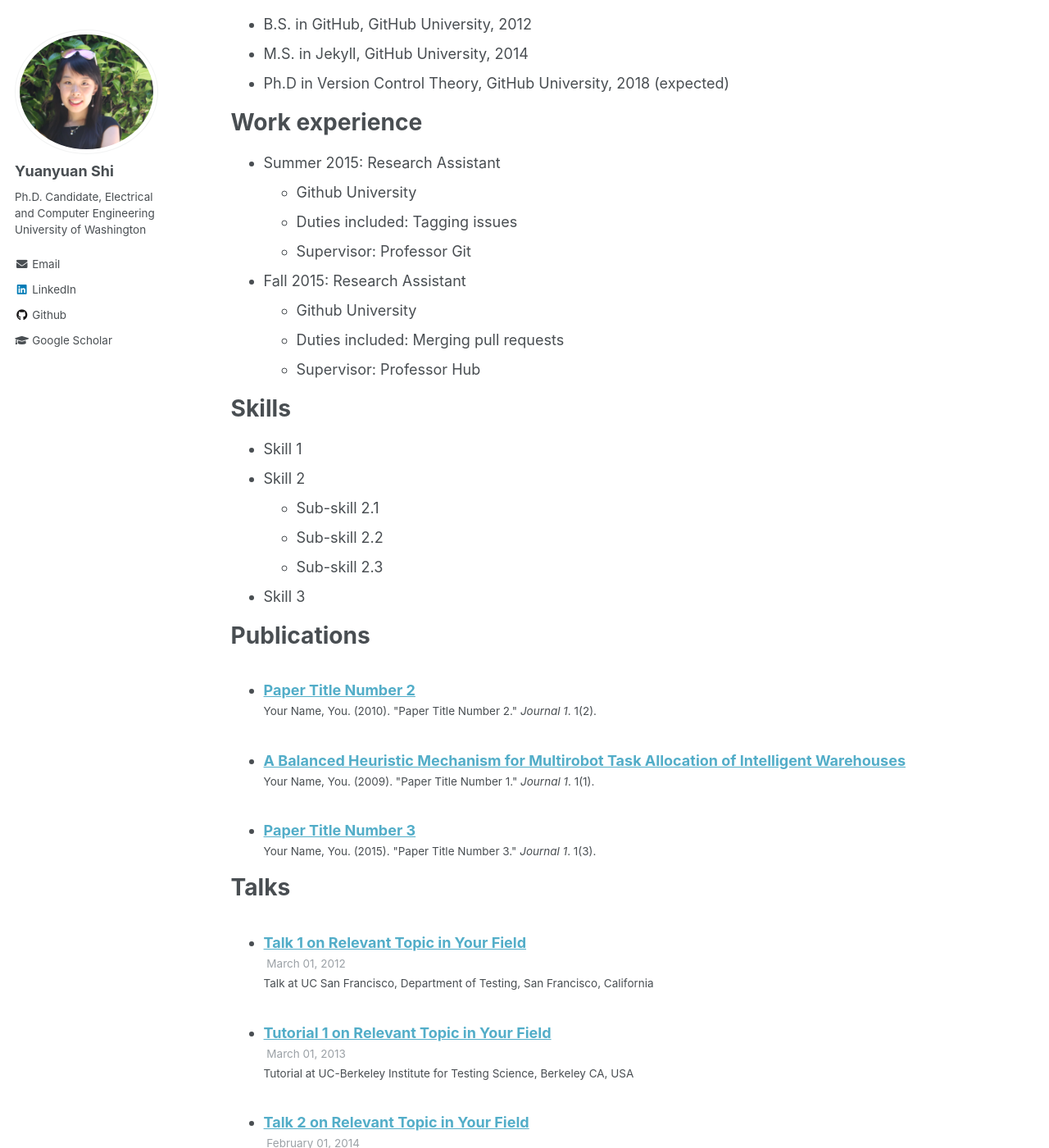
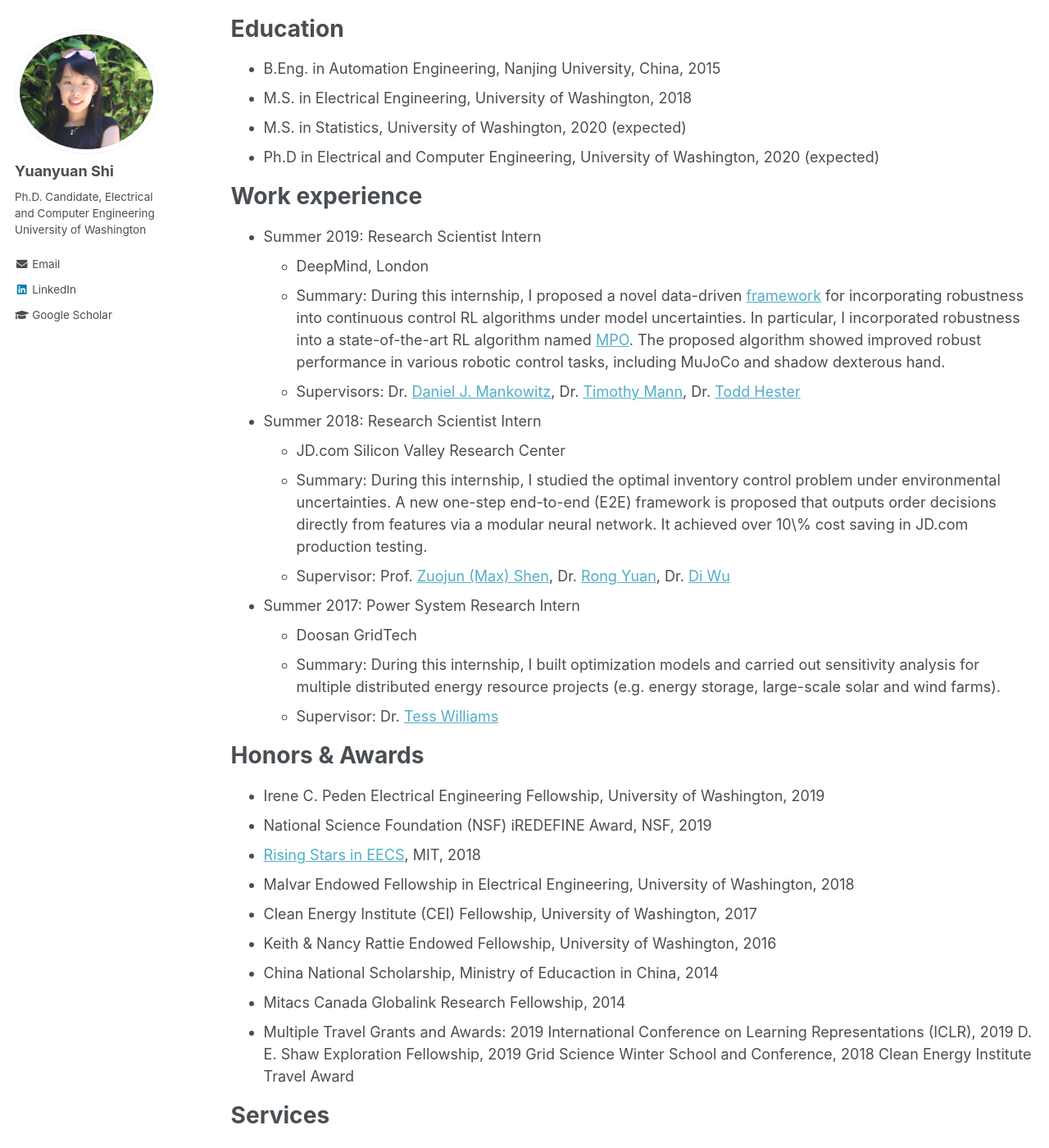
Before and after one commit to Yuanyuan-Shi/website, a Jekyll site: the page built from _pages/cv.md, in a window 1280 px wide and 1400 px high, scrolled down 196 px. Shown: the whole window at 82% size. Built offline with Jekyll 4.4.1, drawn with Linux system fonts in a browser that asks for light colours; some of the changed text lies outside the part shown.

Commit message:
change publications

```diff
--- a/_config.yml
+++ b/_config.yml
@@ -96,7 +96,7 @@
   flickr           :
   facebook         :
   foursquare       :
-  github           : "Yuanyuan-Shi"
+  github           : #"Yuanyuan-Shi"
   google_plus      :
   keybase          :
   instagram        :
--- a/_pages/cv.md
+++ b/_pages/cv.md
@@ -9,51 +9,50 @@
 
 {% include base_path %}
 
+My latest CV could be downloaded here. [CV](https://drive.google.com/file/d/1e4vGRPEcI7w9w712VtC8JZkrK3vHIJf4/view?usp=sharing)
+
 Education
 ======
-* B.S. in GitHub, GitHub University, 2012
-* M.S. in Jekyll, GitHub University, 2014
-* Ph.D in Version Control Theory, GitHub University, 2018 (expected)
+* B.Eng. in Automation Engineering, Nanjing University, China, 2015
+* M.S. in Electrical Engineering, University of Washington, 2018
+* M.S. in Statistics, University of Washington, 2020 (expected)
+* Ph.D in Electrical and Computer Engineering, University of Washington, 2020 (expected)
 
 Work experience
 ======
-* Summer 2015: Research Assistant
-  * Github University
-  * Duties included: Tagging issues
-  * Supervisor: Professor Git
+* Summer 2019: Research Scientist Intern
+  * DeepMind, London
+  * Summary: During this internship, I proposed a novel data-driven [framework](https://drive.google.com/file/d/0B3mY6u_lryzddkRrQ0xzQWtpemRUSHBnZ2NHMnctS1B5b01J/view) for incorporating robustness into continuous control RL algorithms under model uncertainties. In particular, I incorporated robustness into a state-of-the-art RL algorithm named [MPO](https://openreview.net/forum?id=S1ANxQW0b). The proposed algorithm showed improved robust performance in various robotic control tasks, including MuJoCo and shadow dexterous hand.
+  * Supervisors: Dr. [Daniel J. Mankowitz](https://danielmankowitz.wixsite.com/danielm), Dr. [Timothy Mann](https://kingtim1.github.io/), Dr. [Todd Hester](http://www.cs.utexas.edu/~todd/)
 
-* Fall 2015: Research Assistant
-  * Github University
-  * Duties included: Merging pull requests
-  * Supervisor: Professor Hub
+* Summer 2018: Research Scientist Intern
+  * JD.com Silicon Valley Research Center
+  * Summary: During this internship, I studied the optimal inventory control problem under environmental uncertainties. A new one-step end-to-end (E2E) framework is proposed that outputs order decisions directly from features via a modular neural network. It achieved over 10\% cost saving in JD.com production testing.
+  * Supervisor: Prof. [Zuojun (Max) Shen](https://shen.ieor.berkeley.edu/), Dr. [Rong Yuan](https://www.linkedin.com/in/rong-yuan-b4b15026), Dr. [Di Wu](https://www.linkedin.com/in/thuwoody)
 
-Skills
+* Summer 2017: Power System Research Intern
+  * Doosan GridTech
+  * Summary: During this internship, I built optimization models and carried out sensitivity analysis for multiple distributed energy resource projects (e.g. energy storage, large-scale 	solar and wind farms).
+  * Supervisor: Dr. [Tess Williams](https://www.linkedin.com/in/tesslawannawilliams)
+
+Honors & Awards
 ======
-* Skill 1
-* Skill 2
-  * Sub-skill 2.1
-  * Sub-skill 2.2
-  * Sub-skill 2.3
-* Skill 3
+* Irene C. Peden Electrical Engineering Fellowship, University of Washington, 2019
+* National Science Foundation (NSF) iREDEFINE Award, NSF, 2019
+* [Rising Stars in EECS](https://risingstars18-eecs.mit.edu/), MIT, 2018
+* Malvar Endowed Fellowship in Electrical Engineering, University of Washington, 2018
+* Clean Energy Institute (CEI) Fellowship, University of Washington, 2017
+* Keith & Nancy Rattie Endowed Fellowship, University of Washington, 2016
+* China National Scholarship, Ministry of Educaction in China, 2014
+* Mitacs Canada Globalink Research Fellowship, 2014
+* Multiple Travel Grants and Awards: 2019 International Conference on Learning Representations (ICLR), 2019 D. E. Shaw Exploration Fellowship, 2019 Grid Science Winter School and Conference,  2018 Clean Energy Institute Travel Award
 
-Publications
+Services
 ======
-  <ul>{% for post in site.publications %}
-    {% include archive-single-cv.html %}
-  {% endfor %}</ul>
+* Journal Reviewer: IEEE Transactions on Power Systems, IEEE Transactions on Smart Grid, IEEE Transactions on Power Delivery, Journal of Energy Storage, IET Smart Grid
 
-Talks
-======
-  <ul>{% for post in site.talks %}
-    {% include archive-single-talk-cv.html %}
-  {% endfor %}</ul>
+* Conference Reviewer: ICLR 2020, ACC 2020, PSCC 2020, IJCAI 2019, SmartGridComm 2019, PES General Meeting 2018
 
-Teaching
-======
-  <ul>{% for post in site.teaching %}
-    {% include archive-single-cv.html %}
-  {% endfor %}</ul>
+* Graduate Student Representative, Curriculum Committee of Electrical and Computer Engineering Department, University of Washington
 
-Service and leadership
-======
-* Currently signed in to 43 different slack teams
+* Outreach: Clean Energy Institute Ambassador for K-12 Students
```
Also changed, not shown: _pages/publications.md (+1 -1 lines), 1 other file.
